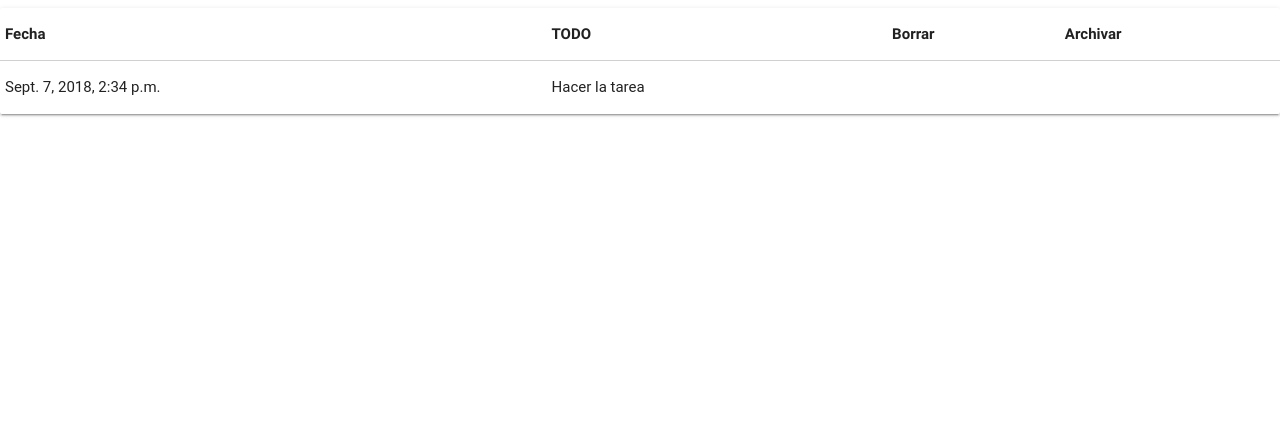
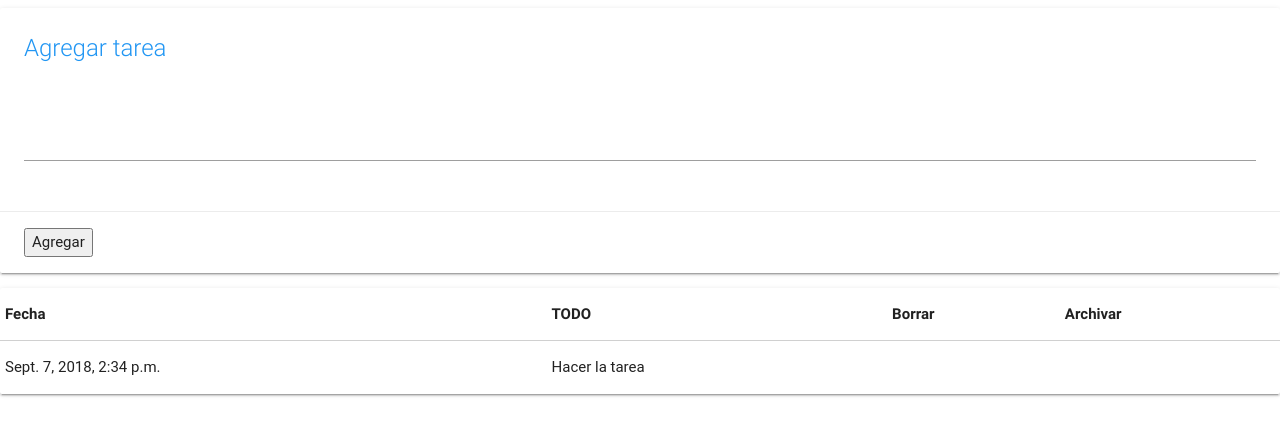
Before and after one commit to diegogimenez04/easyTODO, a Django app: page /task in a window 1280 px wide. Shown: the top 436 px of the page. Run offline with Django 3.2, Linux system fonts and the light colour scheme; data comes from the database, SQL or seed files in the repository; some libraries are stand-ins or nearby versions; some web fonts are replaced.

Commit message:
Final commit

```diff
--- a/TODOapp/templates/start.html
+++ b/TODOapp/templates/start.html
@@ -14,6 +14,22 @@
     <script src="https://cdnjs.cloudflare.com/ajax/libs/materialize/0.98.1/js/materialize.min.js"></script>
 </head>
 <body>
+<div class="card m12">
+    <form action="save" method="POST">
+        {% csrf_token %}
+        <div class="card-content blue-text">
+            <span class="card-title">Agregar tarea</span>
+            <div class="input-field col s12">
+                <textarea name="content-tweet" id="content-tweet" class="materialize-textarea"></textarea>
+                <label for="content-tweet"></label>
+            </div>
+        </div>
+        <div class="card-action">
+            <button class="waves-effect" type="submit">Agregar</button>
+        </div>
+    </form>
+</div>
+<div class="card"></div>
 <div class="card">
     <table class="highlight" >
     <thead>
```
